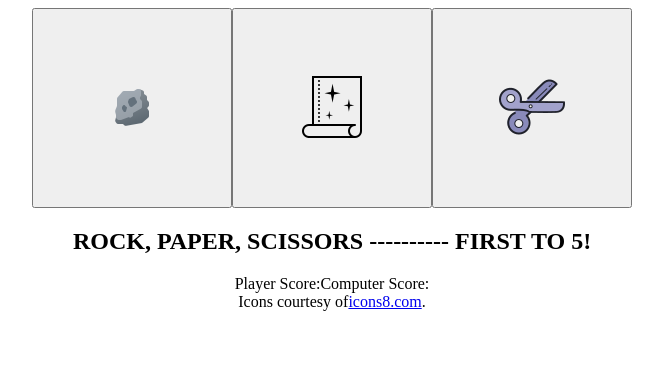
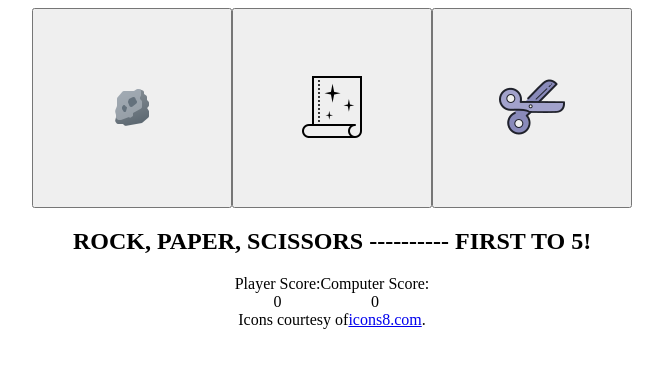
Before and after one commit to rtskeegan/console-rps, a plain HTML site: page index.html in a window 1280 px wide. Shown: the whole page, without its empty margins (308-971 px from the left). Drawn offline with Linux system fonts and the light colour scheme.

Commit message:
Finalize main game loop

```diff
--- a/javascript.js
+++ b/javascript.js
@@ -44,12 +44,20 @@ function playRound(computerSelection, playerSelection) {
 }
 
 function playGame() {
-    let computerSelection = getComputerSelection();
+    let i = 0;
+    let playerScore = 0;
+    let computerScore = 0;
+    const pscore = document.createElement('div');
+    player.appendChild(pscore);
+    pscore.textContent = playerScore;
+    const cscore = document.createElement('div');
+    computer.appendChild(cscore);
+    cscore.textContent = playerScore;
     const buttons = document.querySelectorAll('button');
     buttons.forEach((button) => {
         button.addEventListener('click', () => {
-            let playerScore = 0;
-            let computerScore = 0;
+            i++;
+            let computerSelection = getComputerSelection();
             while (playerScore < 5 && computerScore < 5) {
                 let playerSelection = null;
                 playerSelection = button.id;
@@ -58,17 +66,20 @@ function playGame() {
                 if (scoreCounter == 1) {
                     playerScore++;
                     console.log(playerScore);
+                    pscore.textContent = playerScore;
                     break;
                 }
                 else if (scoreCounter == 0) {
                     computerScore++;
                     console.log(computerScore);
+                    cscore.textContent = computerScore;
                     break;
                 }
                 else {
                     break;
                 }
-        }
+            }
+
         });
     });
 }
--- a/styles.css
+++ b/styles.css
@@ -29,6 +29,18 @@ h2 {
     justify-content: center;
     align-items: center;
 }
+#player {
+    display: flex;
+    flex-direction: column;
+    justify-content: center;
+    align-items: center;
+}
+#computer {
+    display: flex;
+    flex-direction: column;
+    justify-content: center;
+    align-items: center;
+}
 footer {
     display: flex;
     justify-content: center;
```
